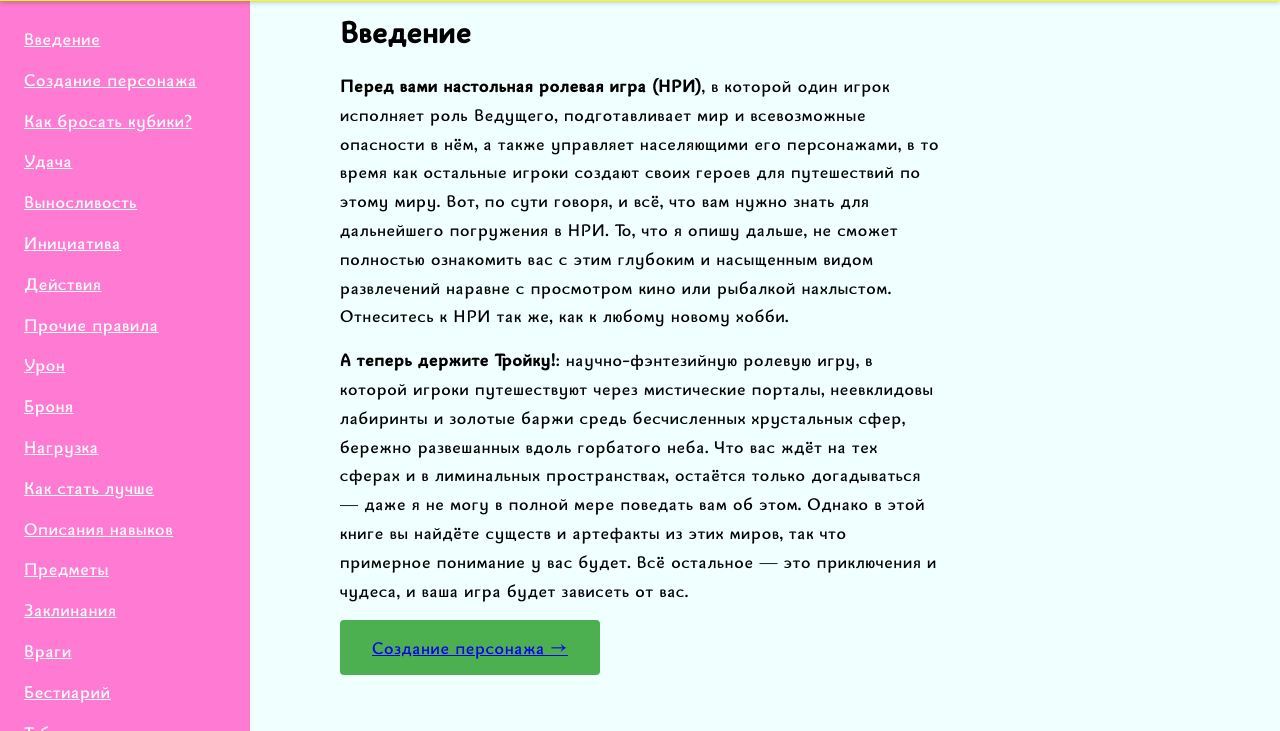
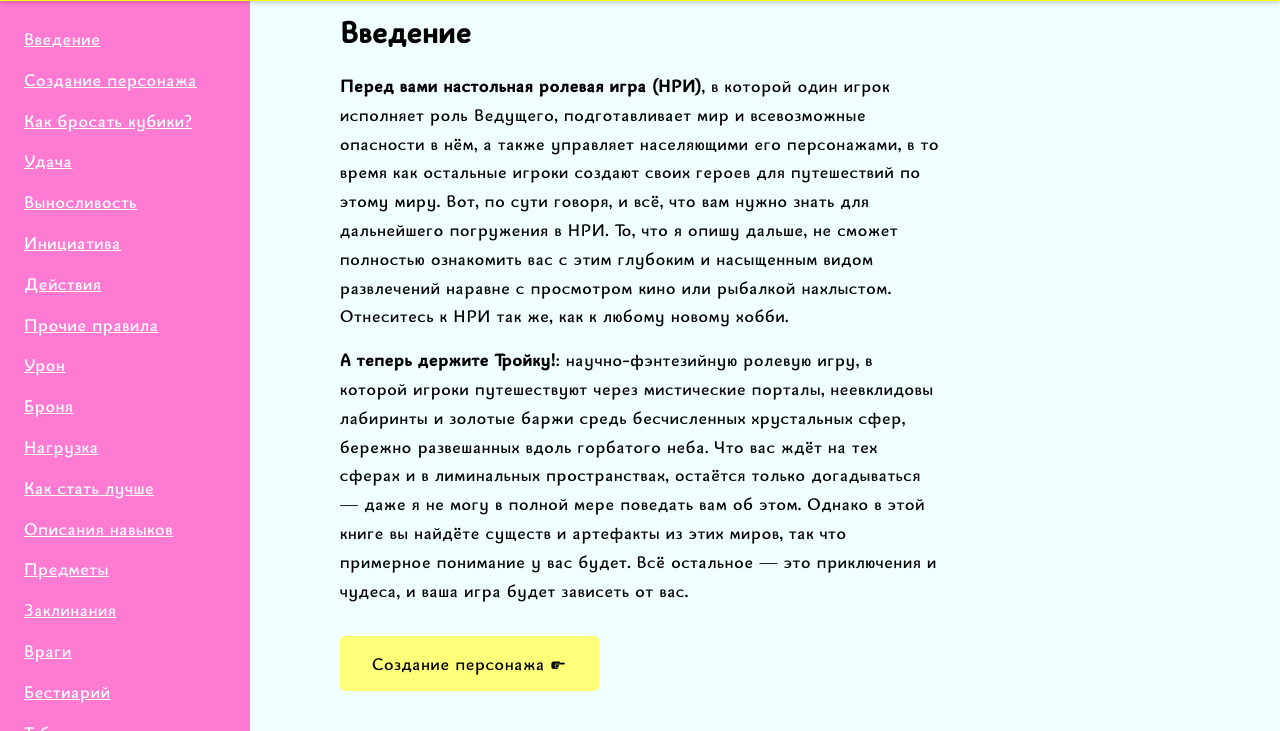
Before and after one commit to mishagordeev/troika, a Flask app: page /introduction in a window 1280 px wide. Shown: the part 69-800 px from the top of the page. Run offline with Flask 3, Linux system fonts and the light colour scheme.

Commit message:
Edit navigation buttons style

```diff
--- a/static/js/navigation.js
+++ b/static/js/navigation.js
@@ -36,11 +36,11 @@ function generatePageNavigation(pages, currentPath) {
 
     if (currentIndex > 0) {
         const prevPage = pages[currentIndex - 1];
-        content.innerHTML += `<button class="previous-page-button" id="previous-page-button"><a href="${prevPage.name}" class="prev">← ${prevPage.title}</a></button>`;
+        content.innerHTML += `<button class="previous-page-button" id="previous-page-button" onclick="window.location.href='${prevPage.name}'"><span class="finger-symbol">☚ </span>${prevPage.title}</button>`;
     }
 
     if (currentIndex < pages.length - 1 && currentIndex !== -1) {
         const nextPage = pages[currentIndex + 1];
-        content.innerHTML += `<button class="next-page-button" id="next-page-button"><a href="${nextPage.name}" class="next">${nextPage.title} →</a></button>`;
+        content.innerHTML += `<button class="next-page-button" id="next-page-button" onclick="window.location.href='${nextPage.name}'">${nextPage.title} <span class="finger-symbol">☛</span></button>`;
     }
 }
--- a/static/styles/style.css
+++ b/static/styles/style.css
@@ -137,15 +137,23 @@
             /* background-color: #2c3e50; */
         }
 
+        .finger-symbol {
+            font-size: 18px;
+        }
+
         /* Основное содержимое */
         .content {
             /* height: calc(100vh - 60px); */
             /* overflow-y: auto; */
             transition: margin-left 0.3s;
-            padding-bottom: 50px;
+
             max-width: 600px;
             margin: 0 auto;
 
+            display: flex;
+            flex-direction: column;
+            justify-content: flex-start;
+            gap: 16px;
 
         }
 
@@ -157,34 +165,39 @@
 
         }
 
-        .next-page-button {
-            /* position: absolute; */
-            right: 0;
-            bottom: 0;
+
+
+        #next-page-button {
             padding: 16px 32px;
-            background-color: #4CAF50;
-            color: white;
+            background-color: #FFFF79;
+            color: black;
             border: none;
-            border-radius: 4px;
             cursor: pointer;
             font-size: 18px;
+            border-radius: 5px;
         }
 
-        .previous-page-button {
-            /* position: absolute; */
-            left: 0;
-            bottom: 0;
+        #previous-page-button {
             padding: 16px 32px;
-            background-color: #4CAF50;
-            color: white;
+            background-color: azure;
+            color: black;
             border: none;
-            border-radius: 4px;
             cursor: pointer;
             font-size: 18px;
+            border: 1px solid rgba(0, 0, 0, 0.4) ;
+            border-radius: 5px;
         }
 
         .next-page-button:hover {
-            background-color: #45a049;
+            -webkit-box-shadow:0px 0px 37px 5px rgba(255,255,121,0.86);
+            -moz-box-shadow: 0px 0px 37px 5px rgba(255,255,121,0.86);
+            box-shadow: 0px 0px 37px 5px rgba(255,255,121,0.86);
+        }
+
+        #previous-page-button:hover {
+            -webkit-box-shadow:0px 0px 37px 5px rgba(180, 180, 180, 0.46);
+            -moz-box-shadow: 0px 0px 37px 5px rgba(180, 180, 180, 0.46);
+            box-shadow: 0px 0px 37px 5px rgba(180, 180, 180, 0.46);
         }
 
         h1 {
@@ -280,10 +293,7 @@
 
             .content {
                 padding: 0 20px;
-                display: flex;
-                flex-direction: column;
-                justify-content: flex-start;
-                gap: 16px;
+                margin-bottom: 24px;
             }
 
             #navigation-buttons {
@@ -303,6 +313,10 @@
                 flex-direction: row;
                 justify-content: space-between;
             }
+
+            .content {
+                margin-bottom: 24px;
+            }
         }
 
         /* Оверлей для мобильного меню */
```
